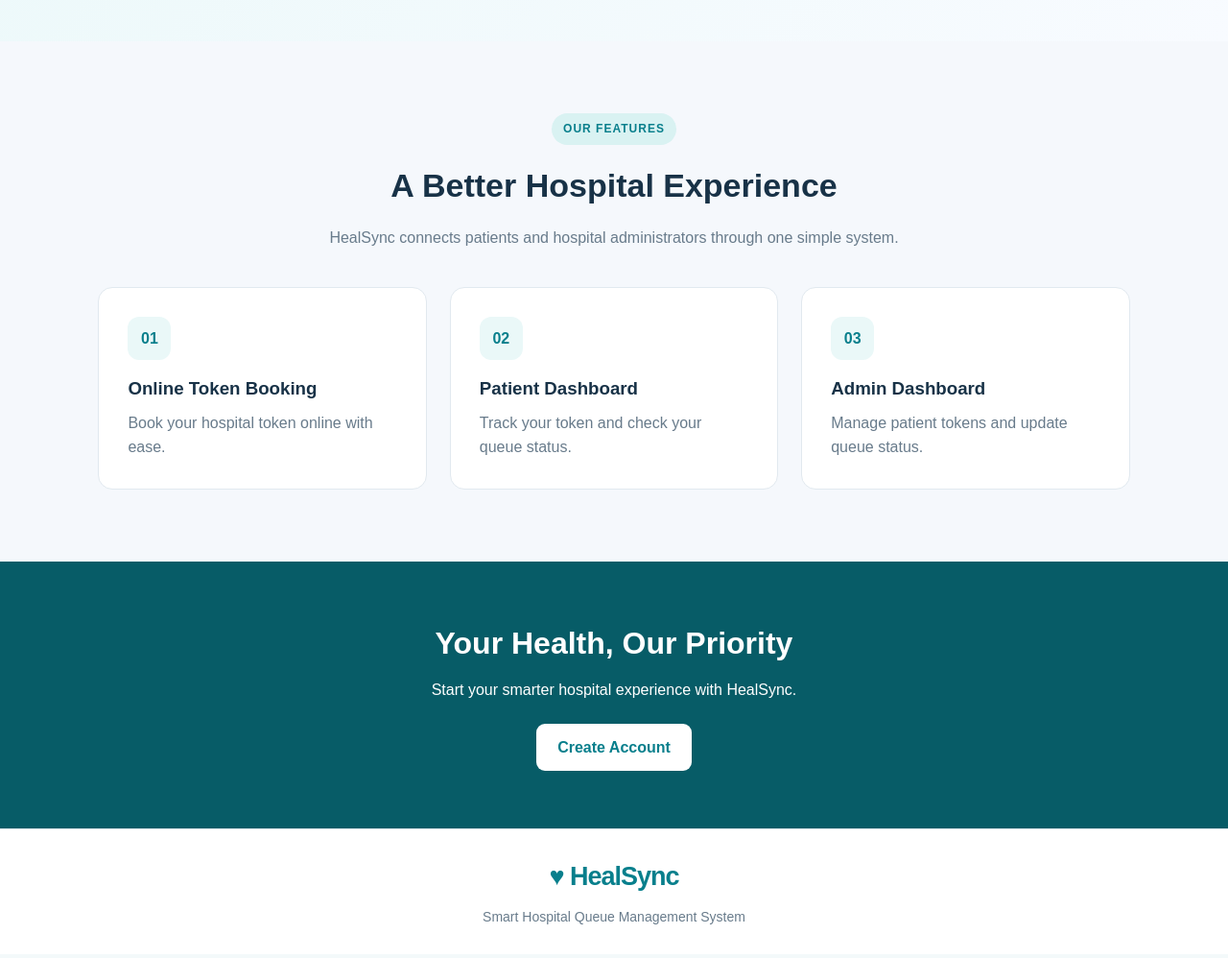
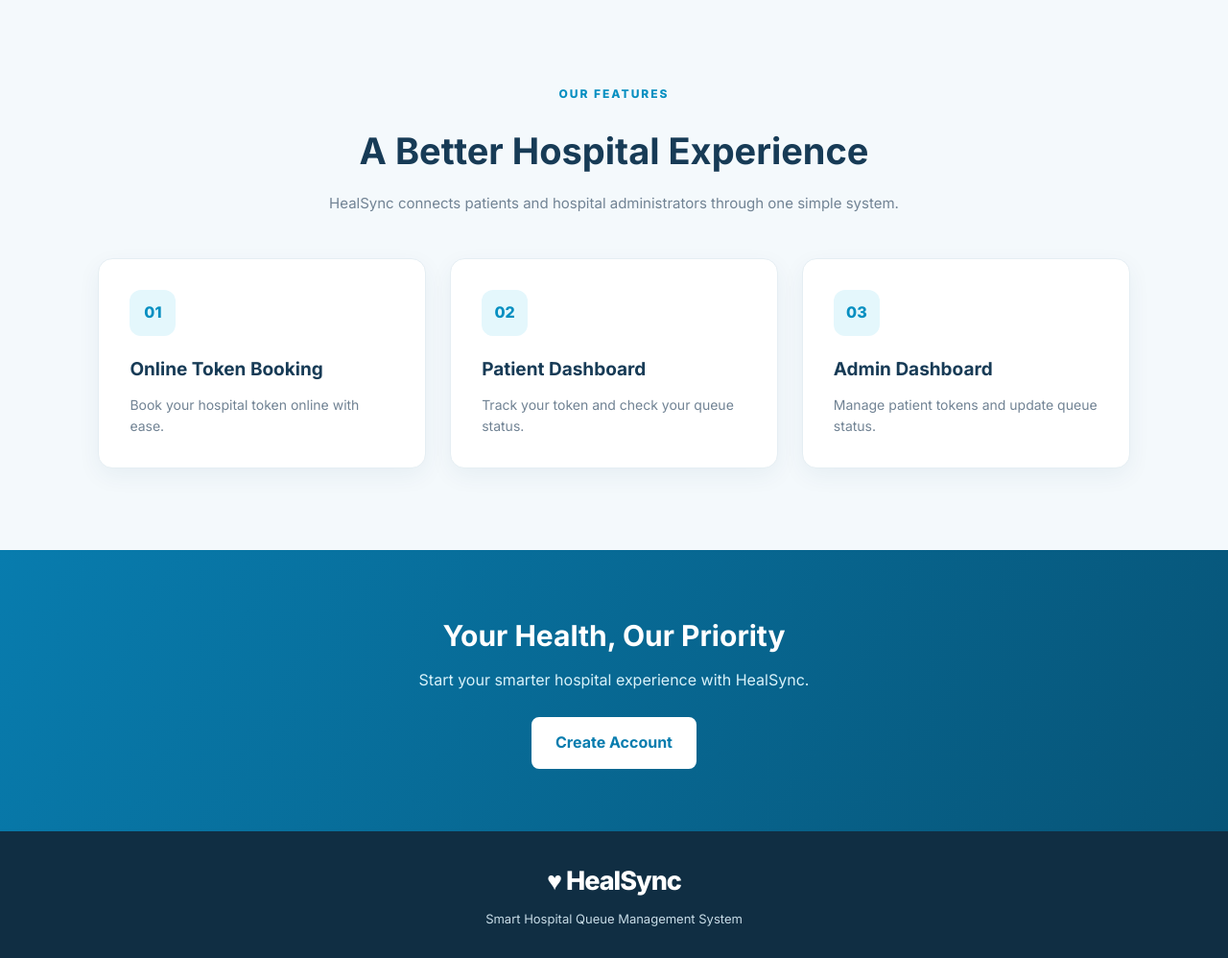
Before and after one commit to thripuranellore-hub/HealSync, a Flask app: page / in a window 1280 px wide. Shown: the part 750-1748 px from the top of the page at 96% size. Before the commit the page ends 1713 px from the top, so only its background shows below. Run offline with Flask 3, Linux system fonts and the light colour scheme.

Commit message:
Refactor CSS styles for improved layout and design

```diff
--- a/static/css/style.css
+++ b/static/css/style.css
@@ -1,625 +1,375 @@
+
+@import url('https://fonts.googleapis.com/css2?family=Inter:wght@400;500;600;700;800&display=swap');
 
 * {
-    box-sizing: border-box;
     margin: 0;
     padding: 0;
+    box-sizing: border-box;
 }
 
-:root {
-    --primary: #087f8c;
-    --primary-dark: #075c67;
-    --light: #eaf8f8;
-    --background: #f5f8fc;
-    --text: #183247;
-    --muted: #687b8b;
-    --border: #e1e9ef;
-    --white: #ffffff;
+html {
+    scroll-behavior: smooth;
 }
 
 body {
-    font-family: Arial, Helvetica, sans-serif;
-    background: var(--background);
-    color: var(--text);
+    font-family: 'Inter', sans-serif;
+    color: #17324d;
+    background: #f4f9fc;
     line-height: 1.6;
 }
 
-a {
-    text-decoration: none;
-    color: var(--primary);
-}
-
-button, input, select, textarea {
-    font: inherit;
-}
-
+/* NAVIGATION */
 .navbar {
+    width: 100%;
+    min-height: 76px;
+    padding: 15px 7%;
     display: flex;
     align-items: center;
     justify-content: space-between;
-    padding: 18px 7%;
-    background: var(--white);
-    border-bottom: 1px solid var(--border);
-    gap: 20px;
-    flex-wrap: wrap;
+    background: #ffffff;
+    box-shadow: 0 3px 18px rgba(0, 40, 70, 0.08);
+    position: relative;
+    z-index: 10;
 }
 
 .brand {
+    color: #087cae;
     font-size: 27px;
     font-weight: 800;
-    color: var(--primary);
+    text-decoration: none;
     letter-spacing: -1px;
 }
 
 .nav-links {
     display: flex;
     align-items: center;
-    gap: 25px;
-    flex-wrap: wrap;
+    gap: 30px;
 }
 
 .nav-links a {
-    color: var(--text);
+    color: #29465d;
+    text-decoration: none;
+    font-size: 14px;
     font-weight: 600;
+    transition: 0.3s;
 }
 
 .nav-links a:hover {
-    color: var(--primary);
+    color: #0795c8;
 }
 
+/* BUTTONS */
 .btn {
     display: inline-block;
-    padding: 12px 22px;
-    border: none;
-    border-radius: 9px;
-    background: var(--primary);
+    padding: 12px 23px;
+    border-radius: 8px;
+    background: #078fc1;
     color: white !important;
+    text-decoration: none;
     font-weight: 700;
-    text-align: center;
-    cursor: pointer;
-    transition: 0.2s;
+    border: 2px solid #078fc1;
+    transition: 0.3s;
 }
 
 .btn:hover {
-    background: var(--primary-dark);
-    transform: translateY(-1px);
+    background: #056d99;
+    border-color: #056d99;
+    transform: translateY(-2px);
 }
 
 .btn-light {
     background: white;
-    color: var(--primary) !important;
-    border: 1px solid var(--border);
+    color: #087cae !important;
+    border-color: white;
 }
 
 .btn-light:hover {
-    background: var(--light);
+    background: #eaf7fc;
+    border-color: #eaf7fc;
 }
 
-.hero {
-    display: grid;
-    grid-template-columns: 1.3fr 0.8fr;
-    align-items: center;
-    gap: 55px;
-    padding: 85px 9%;
-    background: linear-gradient(135deg, #e8f8f8, #f8fbff);
+.btn-white {
+    background: white;
+    color: #087cae !important;
+    border-color: white;
 }
 
-.hero-content h1 {
-    font-size: clamp(38px, 5vw, 64px);
-    line-height: 1.12;
-    margin: 22px 0;
-    letter-spacing: -2px;
+/* HOME HERO */
+.hero {
+    min-height: 620px;
+    padding: 90px 8%;
+    display: flex;
+    align-items: center;
+    justify-content: space-between;
+    gap: 55px;
+
+    background:
+        linear-gradient(90deg,
+            rgba(4, 35, 62, 0.91),
+            rgba(4, 74, 105, 0.70),
+            rgba(4, 74, 105, 0.35)),
+        url('https://images.unsplash.com/photo-1505751172876-fa1923c5c528?auto=format&fit=crop&w=2000&q=85');
+
+    background-size: cover;
+    background-position: center;
+    background-repeat: no-repeat;
 }
 
-.hero-content h1 span {
-    color: var(--primary);
-}
-
-.hero-content > p {
-    max-width: 540px;
-    color: var(--muted);
-    font-size: 18px;
+.hero-content {
+    max-width: 620px;
+    color: white;
 }
 
 .tag {
     display: inline-block;
-    color: var(--primary);
-    background: #d9f2f2;
-    padding: 7px 12px;
-    border-radius: 20px;
+    color: #55d9ed;
     font-size: 12px;
     font-weight: 800;
-    letter-spacing: 1px;
+    letter-spacing: 2px;
+    margin-bottom: 20px;
+}
+
+.hero h1 {
+    font-size: clamp(42px, 5vw, 66px);
+    line-height: 1.12;
+    font-weight: 800;
+    margin-bottom: 22px;
+}
+
+.hero h1 span {
+    color: #54d8ed;
+}
+
+.hero-content > p {
+    max-width: 520px;
+    font-size: 17px;
+    color: #e4f5fc;
+    margin-bottom: 28px;
 }
 
 .hero-buttons {
     display: flex;
     flex-wrap: wrap;
     gap: 14px;
-    margin: 27px 0;
 }
 
-.hero-content .small-text {
-    font-size: 13px;
+.small-text {
+    margin-top: 25px;
+    font-size: 13px !important;
+    color: #d1edf6 !important;
 }
 
+/* HERO INFORMATION CARD */
 .hero-card {
+    width: 330px;
+    flex-shrink: 0;
     padding: 32px;
-    border-radius: 20px;
-    background: white;
-    box-shadow: 0 15px 45px rgba(24, 50, 71, 0.1);
+    border-radius: 18px;
+    background: rgba(255, 255, 255, 0.94);
+    box-shadow: 0 18px 50px rgba(0, 20, 40, 0.25);
+    backdrop-filter: blur(10px);
 }
 
 .medical-icon {
-    width: 65px;
-    height: 65px;
-    display: grid;
-    place-items: center;
-    border-radius: 16px;
-    background: var(--light);
-    color: var(--primary);
-    font-size: 42px;
+    width: 62px;
+    height: 62px;
+    display: flex;
+    align-items: center;
+    justify-content: center;
+    background: #e2f7fc;
+    color: #078fc1;
+    border-radius: 15px;
+    font-size: 38px;
+    font-weight: 800;
     margin-bottom: 20px;
 }
 
 .hero-card h2 {
+    color: #173b56;
+    font-size: 23px;
     margin-bottom: 8px;
 }
 
-.hero-card > p {
-    color: var(--muted);
+.hero-card p {
+    color: #718394;
+    font-size: 14px;
     margin-bottom: 20px;
 }
 
 .mini-stat {
     display: flex;
     justify-content: space-between;
-    padding: 14px 0;
-    border-top: 1px solid var(--border);
+    align-items: center;
+    padding: 13px 0;
+    border-top: 1px solid #e6eef2;
+    color: #35566c;
+    font-size: 13px;
+    font-weight: 600;
 }
 
 .mini-stat strong {
-    color: var(--primary);
+    color: #08a77b;
+    font-size: 19px;
 }
 
+/* FEATURES */
 .section {
-    padding: 75px 8%;
+    padding: 85px 8%;
 }
 
 .section-heading {
     text-align: center;
     max-width: 700px;
-    margin: 0 auto 38px;
+    margin: 0 auto 45px;
+}
+
+.section-heading .tag {
+    color: #078fc1;
 }
 
 .section-heading h2 {
-    font-size: 34px;
-    margin: 15px 0;
+    color: #173b56;
+    font-size: clamp(27px, 3vw, 38px);
+    margin-bottom: 12px;
 }
 
-.section-heading p,
-.feature-card p {
-    color: var(--muted);
+.section-heading p {
+    color: #718394;
+    font-size: 15px;
 }
 
 .feature-grid {
     display: grid;
     grid-template-columns: repeat(3, 1fr);
-    gap: 24px;
+    gap: 25px;
 }
 
 .feature-card {
     background: white;
-    padding: 30px;
-    border: 1px solid var(--border);
+    padding: 32px;
     border-radius: 15px;
+    border: 1px solid #e5eef3;
+    box-shadow: 0 8px 25px rgba(20, 70, 100, 0.06);
+    transition: 0.3s;
+}
+
+.feature-card:hover {
+    transform: translateY(-7px);
+    box-shadow: 0 15px 35px rgba(20, 70, 100, 0.12);
+}
+
+.feature-icon {
+    width: 48px;
+    height: 48px;
+    display: flex;
+    align-items: center;
+    justify-content: center;
+    background: #e4f7fc;
+    color: #078fc1;
+    border-radius: 12px;
+    font-weight: 800;
+    margin-bottom: 20px;
 }
 
 .feature-card h3 {
-    margin: 15px 0 8px;
+    color: #173b56;
+    font-size: 19px;
+    margin-bottom: 10px;
 }
 
-.feature-icon, .action-number {
-    display: inline-grid;
-    place-items: center;
-    width: 45px;
-    height: 45px;
-    border-radius: 12px;
-    background: var(--light);
-    color: var(--primary);
-    font-weight: 800;
+.feature-card p {
+    color: #718394;
+    font-size: 14px;
 }
 
+/* CALL TO ACTION */
 .cta {
     text-align: center;
-    padding: 60px 20px;
-    background: var(--primary-dark);
+    padding: 65px 20px;
     color: white;
+    background: linear-gradient(120deg, #087cae, #075477);
 }
 
 .cta h2 {
-    font-size: 32px;
+    font-size: 30px;
     margin-bottom: 10px;
 }
 
 .cta p {
-    margin-bottom: 22px;
+    color: #d8f2fa;
+    margin-bottom: 25px;
 }
 
-.btn-white {
-    background: white;
-    color: var(--primary) !important;
+/* FOOTER */
+.footer {
+    text-align: center;
+    padding: 30px 15px;
+    background: #102e43;
+    color: #c7dce7;
 }
 
-.footer {
-    text-align: center;
-    padding: 28px 15px;
-    background: white;
-    border-top: 1px solid var(--border);
+.footer .brand {
+    color: white;
 }
 
 .footer p {
-    color: var(--muted);
     margin-top: 8px;
-    font-size: 14px;
-}
-
-/* Registration and login */
-
-.auth-page {
-    min-height: 100vh;
-    display: grid;
-    place-items: center;
-    padding: 30px 16px;
-    background: linear-gradient(135deg, #e7f8f8, #f4f7fc);
-}
-
-.auth-card {
-    width: 100%;
-    max-width: 470px;
-    padding: 35px;
-    background: white;
-    border-radius: 18px;
-    box-shadow: 0 12px 45px rgba(24, 50, 71, 0.1);
-}
-
-.auth-card h1 {
-    font-size: 29px;
-    margin-top: 18px;
-}
-
-.muted {
-    color: var(--muted);
-    margin-bottom: 22px;
-}
-
-form label {
-    display: block;
-    font-weight: 700;
-    margin: 15px 0 6px;
-    font-size: 14px;
-}
-
-input, select, textarea {
-    width: 100%;
-    padding: 12px 13px;
-    border: 1px solid #d5e0e8;
-    border-radius: 8px;
-    background: white;
-    color: var(--text);
-    outline: none;
-}
-
-input:focus, select:focus, textarea:focus {
-    border-color: var(--primary);
-    box-shadow: 0 0 0 3px rgba(8, 127, 140, 0.1);
-}
-
-textarea {
-    resize: vertical;
-}
-
-.full-width {
-    width: 100%;
-    margin-top: 22px;
-}
-
-.form-bottom {
-    text-align: center;
-    margin-top: 22px;
-    font-size: 14px;
-}
-
-.form-bottom a {
-    font-weight: 700;
-}
-
-.back-link {
-    display: inline-block;
-    margin-top: 22px;
-    font-weight: 600;
-}
-
-.alert {
-    padding: 12px 14px;
-    border-radius: 8px;
-    margin: 18px 0;
-    font-size: 14px;
-}
-
-.error {
-    background: #fff0f0;
-    color: #a32929;
-    border: 1px solid #f3cccc;
-}
-
-.success {
-    background: #eaf8ed;
-    color: #176534;
-    border: 1px solid #ccebd4;
-}
-
-/* Dashboards */
-
-.dashboard {
-    max-width: 1250px;
-    padding: 45px 24px;
-    margin: auto;
-}
-
-.welcome-row {
-    display: flex;
-    justify-content: space-between;
-    align-items: center;
-    gap: 20px;
-    flex-wrap: wrap;
-    margin-bottom: 28px;
-}
-
-.welcome-row h1 {
-    font-size: 34px;
-    margin: 8px 0;
-}
-
-.stats-grid {
-    display: grid;
-    grid-template-columns: repeat(3, 1fr);
-    gap: 20px;
-    margin: 25px 0;
-}
-
-.stat-card {
-    padding: 25px;
-    border-radius: 13px;
-    background: white;
-    border: 1px solid var(--border);
-}
-
-.stat-card p {
-    color: var(--muted);
-}
-
-.stat-card h2 {
-    font-size: 30px;
-    margin-top: 8px;
-}
-
-.status-text {
-    color: var(--primary);
-}
-
-.panel {
-    padding: 28px;
-    margin-top: 28px;
-    background: white;
-    border: 1px solid var(--border);
-    border-radius: 14px;
-}
-
-.panel h2 {
-    margin-bottom: 20px;
-}
-
-.action-grid {
-    display: grid;
-    grid-template-columns: repeat(3, 1fr);
-    gap: 20px;
-}
-
-.action-card {
-    display: block;
-    padding: 23px;
-    border: 1px solid var(--border);
-    border-radius: 12px;
-    color: var(--text);
-    transition: 0.2s;
-}
-
-.action-card:hover {
-    border-color: var(--primary);
-    transform: translateY(-3px);
-}
-
-.action-card h3 {
-    margin: 15px 0 8px;
-}
-
-.action-card p {
-    color: var(--muted);
-    margin-bottom: 15px;
-}
-
-.text-link {
-    color: var(--primary);
-    font-weight: 700;
-}
-
-/* Booking form */
-
-.form-page {
-    padding: 45px 16px;
-}
-
-.form-panel {
-    max-width: 650px;
-    margin: auto;
-    padding: 32px;
-    background: white;
-    border: 1px solid var(--border);
-    border-radius: 16px;
-}
-
-.form-panel h1 {
-    margin: 14px 0 5px;
-}
-
-.booking-success {
-    text-align: center;
-    margin: 25px 0;
-    padding: 25px;
-    background: #eaf8ed;
-    border-radius: 12px;
-}
-
-.booking-success p {
-    margin: 7px 0;
-}
-
-.token-number {
-    font-size: 48px;
-    font-weight: 800;
-    color: var(--primary);
-    margin: 5px 0 15px;
-}
-
-/* Tables */
-
-.table-wrap {
-    width: 100%;
-    overflow-x: auto;
-}
-
-table {
-    width: 100%;
-    border-collapse: collapse;
-    min-width: 750px;
-}
-
-th, td {
-    text-align: left;
-    padding: 14px 12px;
-    border-bottom: 1px solid var(--border);
-    vertical-align: top;
-}
-
-th {
-    background: #f3f8fa;
     font-size: 13px;
 }
 
-td {
-    font-size: 14px;
+/* MOBILE RESPONSIVE */
+@media (max-width: 850px) {
+    .hero {
+        flex-direction: column;
+        align-items: flex-start;
+        padding: 70px 7%;
     }
 
-.status-badge {
-    display: inline-block;
-    padding: 5px 10px;
-    border-radius: 20px;
-    font-size: 12px;
-    font-weight: 700;
+    .hero-card {
+        width: 100%;
+        max-width: 420px;
     }
 
-.waiting {
-    color: #8a5a00;
-    background: #fff4d8;
+    .feature-grid {
+        grid-template-columns: 1fr;
+    }
 }
 
-.progress {
-    color: #1354a2;
-    background: #e4efff;
+@media (max-width: 600px) {
+    .navbar {
+        padding: 15px 5%;
+        flex-direction: column;
+        gap: 15px;
     }
 
-.completed {
-    color: #176534;
-    background: #e0f5e6;
+    .nav-links {
+        gap: 15px;
+        flex-wrap: wrap;
+        justify-content: center;
     }
 
-.inline-form {
-    display: flex;
-    gap: 8px;
-    align-items: center;
-    min-width: 200px;
+    .nav-links a {
+        font-size: 12px;
     }
 
-.inline-form select {
-    min-width: 130px;
-    padding: 8px;
+    .hero {
+        min-height: auto;
+        padding: 60px 6%;
     }
 
-.small-btn {
-    padding: 8px 12px;
+    .hero h1 {
+        font-size: 42px;
     }
 
-.empty-state {
-    text-align: center;
-    padding: 35px 10px;
-}
-
-.empty-state p {
-    color: var(--muted);
-    margin: 10px 0 20px;
-}
-
-/* Mobile responsive layout */
-
-@media (max-width: 800px) {
-    .hero {
-        grid-template-columns: 1fr;
-        padding: 55px 7%;
-        gap: 30px;
-    }
-
-    .feature-grid,
-    .action-grid {
-        grid-template-columns: 1fr;
+    .hero-content > p {
+        font-size: 15px;
     }
 
     .section {
-        padding: 50px 6%;
+        padding: 60px 6%;
     }
 
-    .stats-grid {
-        grid-template-columns: 1fr;
-    }
-
-    .navbar {
-        padding: 16px 5%;
-    }
-
-    .nav-links {
-        gap: 13px;
+    .cta h2 {
+        font-size: 24px;
     }
 }
-
-@media (max-width: 480px) {
-    .nav-links {
-        font-size: 13px;
-    }
-
-    .nav-links .btn {
-        padding: 8px 12px;
-    }
-
-    .hero-content h1 {
-        font-size: 39px;
-    }
-
-    .auth-card,
-    .form-panel,
-    .panel {
-        padding: 22px;
-    }
-
-    .welcome-row h1 {
-        font-size: 27px;
-    }
-}
```
Lines whose indentation alone changed are shown as unchanged.
